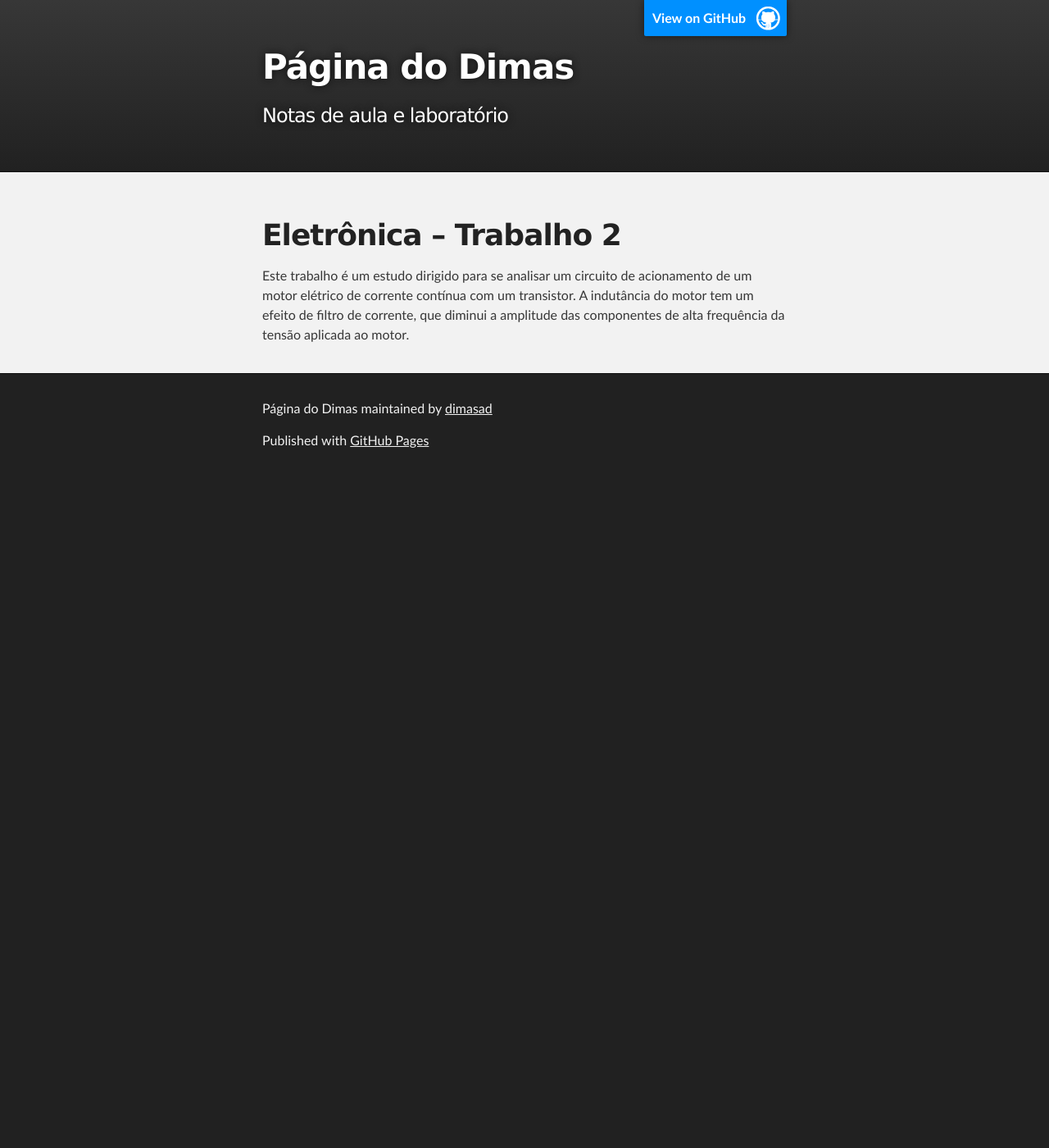
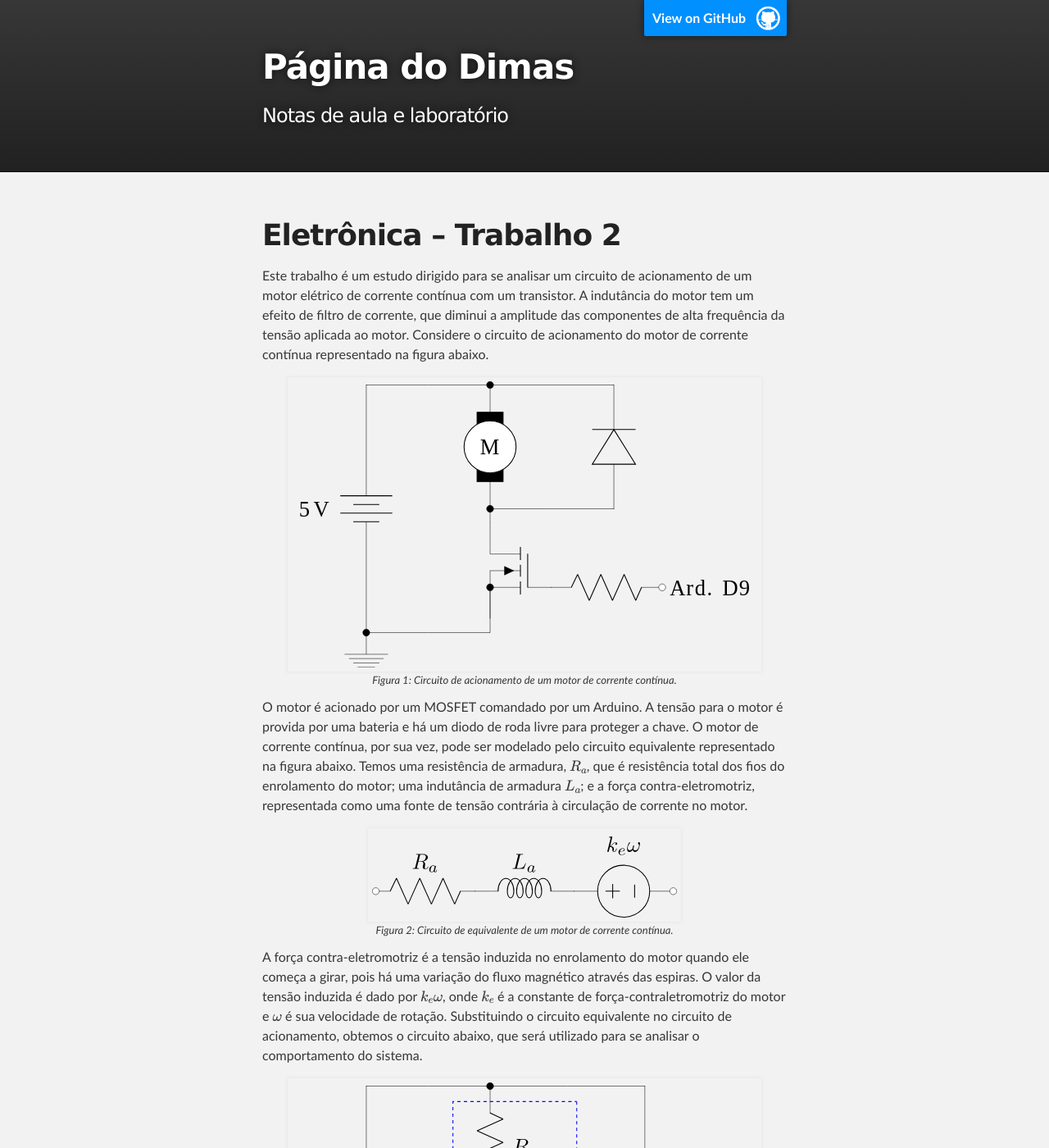
Before and after one commit to dimasad/dimasad.github.io.OLD, a Jekyll site: the page built from _eletronica/trabalho2.md, in a window 1280 px wide and 1400 px high. Shown: the whole window at 82% size. Built offline with Jekyll 4.4.1, drawn with Linux system fonts in a browser that asks for light colours; formulas are drawn with MathJax 3; some of the changed text lies outside the part shown.

Commit message:
+texto trab2 eletrônica.

```diff
--- a/_eletronica/trabalho2.md
+++ b/_eletronica/trabalho2.md
@@ -10,3 +10,45 @@ Este trabalho é um estudo dirigido para se analisar um circuito de acionamento
 de um motor elétrico de corrente contínua com um transistor. A indutância do
 motor tem um efeito de filtro de corrente, que diminui a amplitude das
 componentes de alta frequência da tensão aplicada ao motor.
+Considere o circuito de acionamento do motor de corrente contínua representado
+na figura abaixo.
+
+{%
+   include figure.html
+   file="acionamento-motor.svg"
+   caption="Circuito de acionamento de um motor de corrente contínua."
+%}
+
+O motor é acionado por um MOSFET comandado por um Arduino. A tensão para o motor
+é provida por uma bateria e há um diodo de roda livre para proteger a chave.
+O motor de corrente contínua, por sua vez, pode ser modelado pelo circuito
+equivalente representado na figura abaixo. Temos uma resistência de armadura,
+$$R_a$$, que é resistência total dos fios do enrolamento do motor; uma
+indutância de armadura $$L_a$$; e a força contra-eletromotriz, representada
+como uma fonte de tensão contrária à circulação de corrente no motor.
+
+{%
+   include figure.html
+   file="circuito-eqv-motor.svg"
+   caption="Circuito de equivalente de um motor de corrente contínua."
+%}
+
+A força contra-eletromotriz é a tensão induzida no enrolamento do motor quando
+ele começa a girar, pois há uma variação do fluxo magnético através das espiras.
+O valor da tensão induzida é dado por $$k_e \omega$$, onde $$k_e$$ é a constante
+de força-contraletromotriz do motor e $$\omega$$ é sua velocidade de rotação.
+Substituindo o circuito equivalente no circuito de acionamento, obtemos o
+circuito abaixo, que será utilizado para se analisar o comportamento do sistema.
+
+{%
+   include figure.html
+   file="acionamento-motor-circuito-eqv.svg"
+   caption="Circuito de acionamento do motor com o circuito equivalente."
+%}
+
+Atividade
+---------
+
+
+Entrega
+-------
```
Also changed, not shown: assets/images/acionamento-motor-circuito-eqv.svg, assets/images/circuito-eqv-motor.svg, 1 other file.
